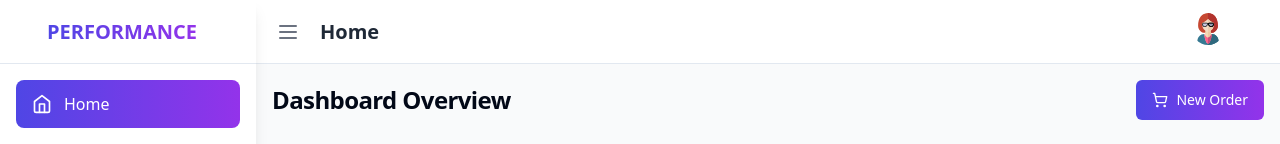
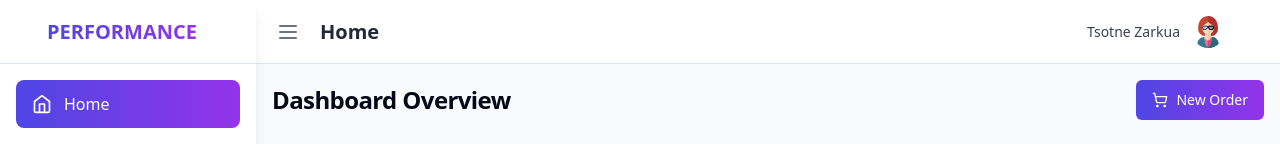
Before and after one commit to Zarkuac/CAR-DETAILING-CRM, a Next.js app: page / in a window 1280 px wide. Shown: the top 144 px of the page. Built offline with nearby package versions, Linux system fonts and the light colour scheme.

Commit message:
changes in customers, +user fname,lname visualiy

```diff
--- a/components/dashboard-customers.tsx
+++ b/components/dashboard-customers.tsx
@@ -17,6 +17,8 @@ interface Customer {
   firstName?: string
   lastName?: string
 }
+
+
 
 export default function DashboardCustomers() {
   const { t } = useLanguage()
--- a/components/dashboard.tsx
+++ b/components/dashboard.tsx
@@ -15,6 +15,11 @@ export default function Dashboard() {
   const [activeModule, setActiveModule] = useState("home")
   const [sidebarOpen, setSidebarOpen] = useState(true)
   const [mobileMenuOpen, setMobileMenuOpen] = useState(false)
+
+  const [user] = useState({
+    firstName: "Tsotne",
+    lastName: "Zarkua"
+  })
 
   const modules = [
     {
@@ -176,7 +181,10 @@ export default function Dashboard() {
             </h2>
           </div>
           <div className="flex items-center">
-            <div className="relative mr-10">
+  <div className="relative mr-10 flex items-center gap-3">
+    <span className="text-sm font-medium text-gray-700 dark:text-gray-200">
+      {user.firstName} {user.lastName}
+    </span>
     <button
       onClick={() => setActiveModule("config")}
       className="hover:opacity-80 transition-opacity"
```
Lines whose indentation alone changed are shown as unchanged.
